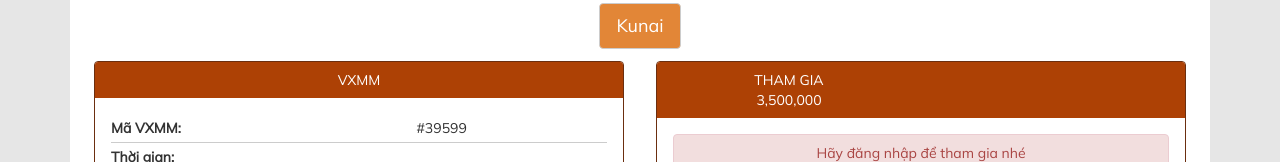
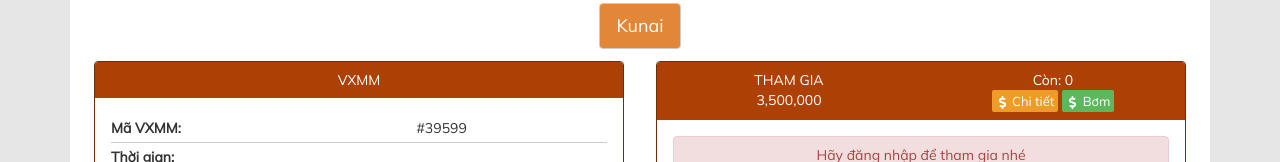
Before and after one commit to dvTinh99/nso, a Vue app: page / in a window 1280 px wide. Shown: the part 361-523 px from the top of the page. Built offline with nearby package versions, Linux system fonts and the light colour scheme; no server answers.

Commit message:
update dashboard

```diff
--- a/src/components/TrangChu.vue
+++ b/src/components/TrangChu.vue
@@ -7,7 +7,7 @@
             <div class="flex gap-4">
                <button @click="sendMessage"
                   class="flex items-center gap-2 rounded-[.25em] py-1.5 px-4 outline-none transition-colors bg-[#5bc0de] text-white hover:bg-[#39b3d7]">
-                  <span class="flex-1 truncate" @click="() => {showHuongDan = !showHuongDan}">Xem hướng dẫn</span>
+                  <span class="flex-1 truncate" @click="() => { showHuongDan = !showHuongDan }">Xem hướng dẫn</span>
                </button>
                <a target="_blank" rel="noreferrer" href="https://zalo.me/g/xhypsj216">
                   <button
@@ -215,9 +215,29 @@
                         <p>THAM GIA</p>
                         <p>3,500,000</p>
                      </div>
+
+                     <div class="col-span-1 text-center"><span>Còn: 0</span>
+                        <div class="flex justify-center gap-1"><button
+                              class="rounded-sm bg-[#ed9c28] px-1 py-[1px] text-[13px] hover:opacity-90"><svg
+                                 stroke="currentColor" fill="currentColor" stroke-width="0" viewBox="0 0 288 512"
+                                 class="inline" height="1em" width="1em" xmlns="http://www.w3.org/2000/svg">
+                                 <path
+                                    d="M209.2 233.4l-108-31.6C88.7 198.2 80 186.5 80 173.5c0-16.3 13.2-29.5 29.5-29.5h66.3c12.2 0 24.2 3.7 34.2 10.5 6.1 4.1 14.3 3.1 19.5-2l34.8-34c7.1-6.9 6.1-18.4-1.8-24.5C238 74.8 207.4 64.1 176 64V16c0-8.8-7.2-16-16-16h-32c-8.8 0-16 7.2-16 16v48h-2.5C45.8 64-5.4 118.7.5 183.6c4.2 46.1 39.4 83.6 83.8 96.6l102.5 30c12.5 3.7 21.2 15.3 21.2 28.3 0 16.3-13.2 29.5-29.5 29.5h-66.3C100 368 88 364.3 78 357.5c-6.1-4.1-14.3-3.1-19.5 2l-34.8 34c-7.1 6.9-6.1 18.4 1.8 24.5 24.5 19.2 55.1 29.9 86.5 30v48c0 8.8 7.2 16 16 16h32c8.8 0 16-7.2 16-16v-48.2c46.6-.9 90.3-28.6 105.7-72.7 21.5-61.6-14.6-124.8-72.5-141.7z">
+                                 </path>
+                              </svg> Chi tiết</button><a
+                              class="rounded-sm bg-[#5cb85c] px-1 py-[1px] text-[13px] hover:opacity-90"
+                              href="/nap-xu"><svg stroke="currentColor" fill="currentColor" stroke-width="0"
+                                 viewBox="0 0 288 512" class="inline" height="1em" width="1em"
+                                 xmlns="http://www.w3.org/2000/svg">
+                                 <path
+                                    d="M209.2 233.4l-108-31.6C88.7 198.2 80 186.5 80 173.5c0-16.3 13.2-29.5 29.5-29.5h66.3c12.2 0 24.2 3.7 34.2 10.5 6.1 4.1 14.3 3.1 19.5-2l34.8-34c7.1-6.9 6.1-18.4-1.8-24.5C238 74.8 207.4 64.1 176 64V16c0-8.8-7.2-16-16-16h-32c-8.8 0-16 7.2-16 16v48h-2.5C45.8 64-5.4 118.7.5 183.6c4.2 46.1 39.4 83.6 83.8 96.6l102.5 30c12.5 3.7 21.2 15.3 21.2 28.3 0 16.3-13.2 29.5-29.5 29.5h-66.3C100 368 88 364.3 78 357.5c-6.1-4.1-14.3-3.1-19.5 2l-34.8 34c-7.1 6.9-6.1 18.4 1.8 24.5 24.5 19.2 55.1 29.9 86.5 30v48c0 8.8 7.2 16 16 16h32c8.8 0 16-7.2 16-16v-48.2c46.6-.9 90.3-28.6 105.7-72.7 21.5-61.6-14.6-124.8-72.5-141.7z">
+                                 </path>
+                              </svg> Bơm</a></div>
+                     </div>
                   </div>
                   <div class="p-4">
-                     <div class="flex flex-col items-center rounded border border-[#ebccd1] bg-[#f2dede] p-2">
+                     <div class="flex flex-col items-center rounded border border-[#ebccd1] bg-[#f2dede] p-2"
+                        v-if="!isLogin">
                         <p class="pb-1 text-sm text-[#a94442]">
                            Hãy đăng nhập để tham gia nhé
                         </p>
@@ -340,23 +360,27 @@
                   <tbody>
                      <tr class="border-gray-80 border-b odd:bg-white-f8">
                         <td class="border-gray-80 border-r p-[8px] text-center text-sm">
-                           <span class="whitespace-nowrap rounded-[.25em] py-0.5 px-2.5 text-[10.5px] font-semibold text-white rounded-[.25em] bg-[#f0ad4e] text-[10.5px] uppercase">
+                           <span
+                              class="whitespace-nowrap rounded-[.25em] py-0.5 px-2.5 text-[10.5px] font-semibold text-white rounded-[.25em] bg-[#f0ad4e] text-[10.5px] uppercase">
                               Kunai
                            </span>
                         </td>
-                        <td class="border-gray-80 whitespace-nowrap border-r p-[8px] text-center text-sm text-[#333333]">
+                        <td
+                           class="border-gray-80 whitespace-nowrap border-r p-[8px] text-center text-sm text-[#333333]">
                            kocain
                         </td>
                         <td class="border-gray-80 border-r p-[8px] text-center text-sm text-[#333333]">
                            500,000,000
                         </td>
                         <td class="border-gray-80 border-r p-[8px] text-center text-[10.5px]">
-                           <span class="whitespace-nowrap rounded-[.25em] py-0.5 px-2.5 text-[10.5px] font-semibold text-white bg-[#5bc0de]">
+                           <span
+                              class="whitespace-nowrap rounded-[.25em] py-0.5 px-2.5 text-[10.5px] font-semibold text-white bg-[#5bc0de]">
                               ĐAO
                            </span>
                         </td>
                         <td class="border-gray-80 border-r p-[8px] text-center text-sm">
-                           <span class="whitespace-nowrap rounded-[.25em] py-0.5 px-2.5 text-[10.5px] font-semibold text-white bg-[#5cb85c]">
+                           <span
+                              class="whitespace-nowrap rounded-[.25em] py-0.5 px-2.5 text-[10.5px] font-semibold text-white bg-[#5cb85c]">
                               Đã trao
                            </span>
                         </td>
@@ -369,23 +393,28 @@
                      </tr>
                      <tr class="border-gray-80 border-b odd:bg-white-f8">
                         <td class="border-gray-80 border-r p-[8px] text-center text-sm">
-                           <span class="whitespace-nowrap rounded-[.25em] py-0.5 px-2.5 text-[10.5px] font-semibold text-white rounded-[.25em] bg-[#f0ad4e] text-[10.5px] uppercase">
+                           <span
+                              class="whitespace-nowrap rounded-[.25em] py-0.5 px-2.5 text-[10.5px] font-semibold text-white rounded-[.25em] bg-[#f0ad4e] text-[10.5px] uppercase">
                               Kunai
                            </span>
                         </td>
-                        <td class="border-gray-80 whitespace-nowrap border-r p-[8px] text-center text-sm text-[#333333]">
+                        <td
+                           class="border-gray-80 whitespace-nowrap border-r p-[8px] text-center text-sm text-[#333333]">
                            kocain
                         </td>
                         <td class="border-gray-80 border-r p-[8px] text-center text-sm text-[#333333]">
                            500,000,000
                         </td>
                         <td class="border-gray-80 border-r p-[8px] text-center text-[10.5px]">
-                           <span class="whitespace-nowrap rounded-[.25em] py-0.5 px-2.5 text-[10.5px] font-semibold text-white bg-[#5cb85c]">
+                           <span
+                              class="whitespace-nowrap rounded-[.25em] py-0.5 px-2.5 text-[10.5px] font-semibold text-white bg-[#5cb85c]">
                               TIÊU
                            </span>
                         </td>
                         <td class="border-gray-80 border-r p-[8px] text-center text-sm">
-                           <span class="whitespace-nowrap rounded-[.25em] py-0.5 px-2.5 text-[10.5px] font-semibold text-white rounded-[.25em] bg-[#f0ad4e] text-[10.5px]">Thành công</span>
+                           <span
+                              class="whitespace-nowrap rounded-[.25em] py-0.5 px-2.5 text-[10.5px] font-semibold text-white rounded-[.25em] bg-[#f0ad4e] text-[10.5px]">Thành
+                              công</span>
                         </td>
                         <td class="border-gray-80 border-r p-[8px] text-center text-sm text-[#333333]">
                            988,000,000
@@ -396,23 +425,27 @@
                      </tr>
                      <tr class="border-gray-80 border-b odd:bg-white-f8">
                         <td class="border-gray-80 border-r p-[8px] text-center text-sm">
-                           <span class="whitespace-nowrap rounded-[.25em] py-0.5 px-2.5 text-[10.5px] font-semibold text-white rounded-[.25em] bg-[#f0ad4e] text-[10.5px] uppercase">
+                           <span
+                              class="whitespace-nowrap rounded-[.25em] py-0.5 px-2.5 text-[10.5px] font-semibold text-white rounded-[.25em] bg-[#f0ad4e] text-[10.5px] uppercase">
                               Kunai
                            </span>
                         </td>
-                        <td class="border-gray-80 whitespace-nowrap border-r p-[8px] text-center text-sm text-[#333333]">
+                        <td
+                           class="border-gray-80 whitespace-nowrap border-r p-[8px] text-center text-sm text-[#333333]">
                            kocain
                         </td>
                         <td class="border-gray-80 border-r p-[8px] text-center text-sm text-[#333333]">
                            500,000,000
                         </td>
                         <td class="border-gray-80 border-r p-[8px] text-center text-[10.5px]">
-                           <span class="whitespace-nowrap rounded-[.25em] py-0.5 px-2.5 text-[10.5px] font-semibold text-white bg-[#67617d]">
+                           <span
+                              class="whitespace-nowrap rounded-[.25em] py-0.5 px-2.5 text-[10.5px] font-semibold text-white bg-[#67617d]">
                               QUẠT
                            </span>
                         </td>
                         <td class="border-gray-80 border-r p-[8px] text-center text-sm">
-                           <span class="whitespace-nowrap rounded-[.25em] py-0.5 px-2.5 text-[10.5px] font-semibold text-white bg-[#5cb85c]">
+                           <span
+                              class="whitespace-nowrap rounded-[.25em] py-0.5 px-2.5 text-[10.5px] font-semibold text-white bg-[#5cb85c]">
                               Đã trao
                            </span>
                         </td>
@@ -741,7 +774,8 @@
                         <tbody>
                            <tr>
                               <td class="flex gap-3 text-center text-sm">
-                                 <span class="flex h-5 w-5 items-center justify-center rounded-full bg-red-500 p-1 text-[11px] font-bold text-white">
+                                 <span
+                                    class="flex h-5 w-5 items-center justify-center rounded-full bg-red-500 p-1 text-[11px] font-bold text-white">
                                     1
                                  </span>
                                  <span>
@@ -749,12 +783,14 @@
                                  </span>
                               </td>
                               <td class="text-center text-sm">
-                                 <span class="whitespace-nowrap rounded-[.25em] py-0.5 px-2.5 text-[10.5px] font-semibold text-white bg-[#f0ad4e] text-[11px] uppercase">
+                                 <span
+                                    class="whitespace-nowrap rounded-[.25em] py-0.5 px-2.5 text-[10.5px] font-semibold text-white bg-[#f0ad4e] text-[11px] uppercase">
                                     Kunai
                                  </span>
                               </td>
                               <td class="text-end text-sm">
-                                 <span class="whitespace-nowrap rounded-[.25em] py-0.5 px-2.5 text-[10.5px] font-semibold text-white bg-[#d9534f] text-[11px]">
+                                 <span
+                                    class="whitespace-nowrap rounded-[.25em] py-0.5 px-2.5 text-[10.5px] font-semibold text-white bg-[#d9534f] text-[11px]">
                                     1,500,000,000
                                  </span>
                               </td>
@@ -786,7 +822,8 @@
                         <tbody>
                            <tr>
                               <td class="flex gap-3 text-center text-sm">
-                                 <span class="flex h-5 w-5 items-center justify-center rounded-full bg-red-500 p-1 text-[11px] font-bold text-white">
+                                 <span
+                                    class="flex h-5 w-5 items-center justify-center rounded-full bg-red-500 p-1 text-[11px] font-bold text-white">
                                     1
                                  </span>
                                  <span>
@@ -794,12 +831,14 @@
                                  </span>
                               </td>
                               <td class="text-center text-sm">
-                                 <span class="whitespace-nowrap rounded-[.25em] py-0.5 px-2.5 text-[10.5px] font-semibold text-white bg-[#f0ad4e] text-[11px] uppercase">
+                                 <span
+                                    class="whitespace-nowrap rounded-[.25em] py-0.5 px-2.5 text-[10.5px] font-semibold text-white bg-[#f0ad4e] text-[11px] uppercase">
                                     Kunai
                                  </span>
                               </td>
                               <td class="text-end text-sm">
-                                 <span class="whitespace-nowrap rounded-[.25em] py-0.5 px-2.5 text-[10.5px] font-semibold text-white bg-[#d9534f] text-[11px]">
+                                 <span
+                                    class="whitespace-nowrap rounded-[.25em] py-0.5 px-2.5 text-[10.5px] font-semibold text-white bg-[#d9534f] text-[11px]">
                                     1,500,000,000
                                  </span>
                               </td>
@@ -812,24 +851,29 @@
          </div>
       </div>
    </Master>
-   <HuongDan v-if="showHuongDan" @close-huong-dan="closeHuongDan()"/>
+   <HuongDan v-if="showHuongDan" @close-huong-dan="closeHuongDan()" />
 </template>
 <script>
 var ws = new WebSocket(import.meta.env.VITE_WEBSOCKET_HOST);
 import Master from "./Master.vue";
+import { mapState } from "vuex";
 import HuongDan from "./HuongDan.vue";
 export default {
    components: {
       Master,
       HuongDan
    },
+   computed: mapState({
+      isLogin: state => state.auth.isLogin
+   }),
    data() {
       return {
          random: "",
+         token: "",
          second: "",
-         showHuongDan : false,
+         showHuongDan: false,
          xuThisGame: 0,
-         xuPreviousGame :0,
+         xuPreviousGame: 0,
          showRandom: false,
          splitRandom: "",
          sumSplitRandom: 0,
@@ -866,7 +910,6 @@ export default {
          UQResult: ["U", "", "U", "", "U", "Q", "", "Q", "", "Q"],
       };
    },
-
    created() {
       ws.onopen = function (e) {
          console.log("Connection to server opened");
@@ -926,8 +969,6 @@ export default {
       };
    },
    mounted() {
-      console.log('trang chu ne',this.$route.fullPath);
-
 
       // let
       // this.second = 99;
--- a/src/stores/modules/auth/actions.js
+++ b/src/stores/modules/auth/actions.js
@@ -40,4 +40,7 @@ export default {
         })
         commit("setInfo", user)
     },
+    async setIsLogin({ commit, state }, data) {
+        commit("setIsLogin", data)
+    },
 }
```
Also changed, not shown: src/components/Master.vue (+5 -2 lines).
